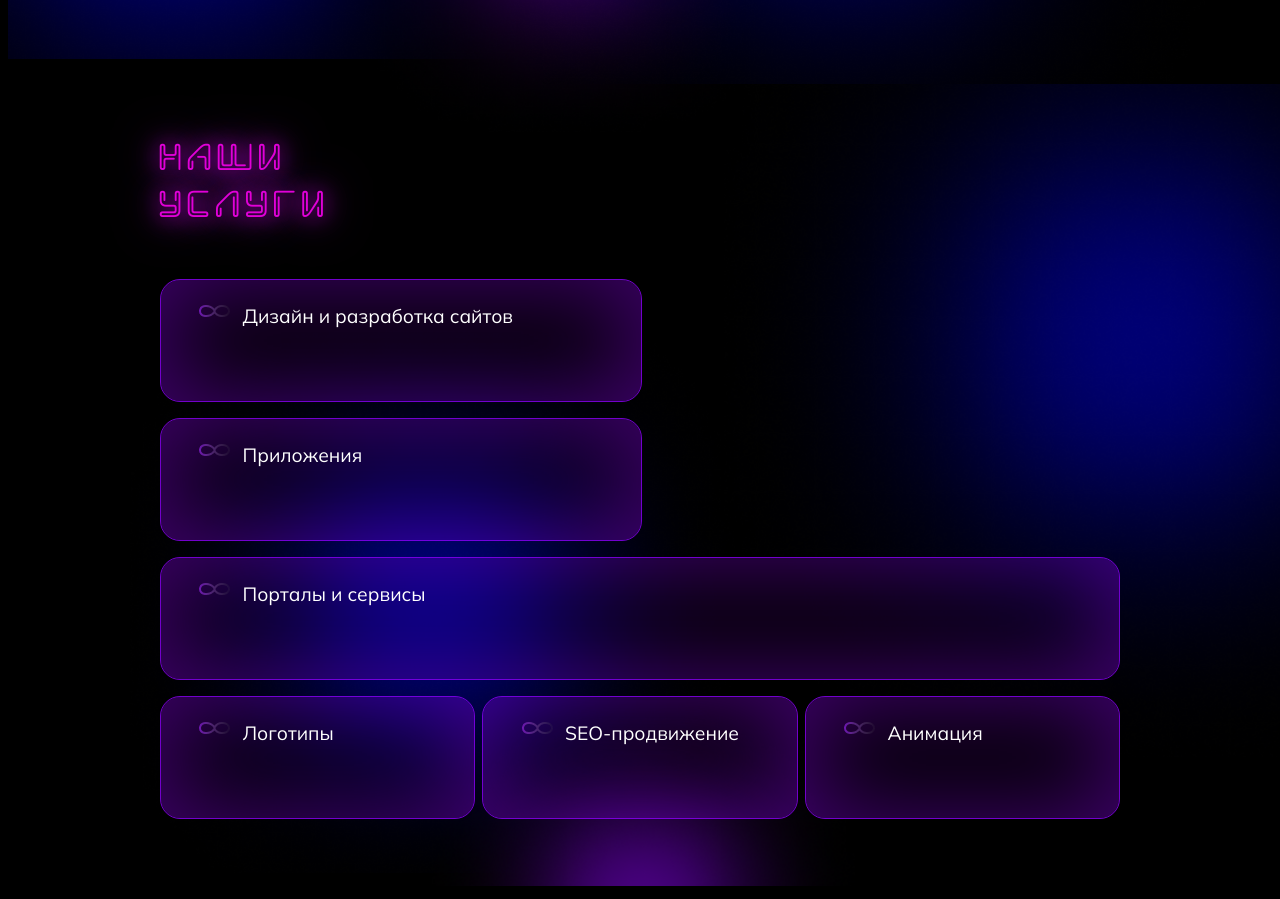
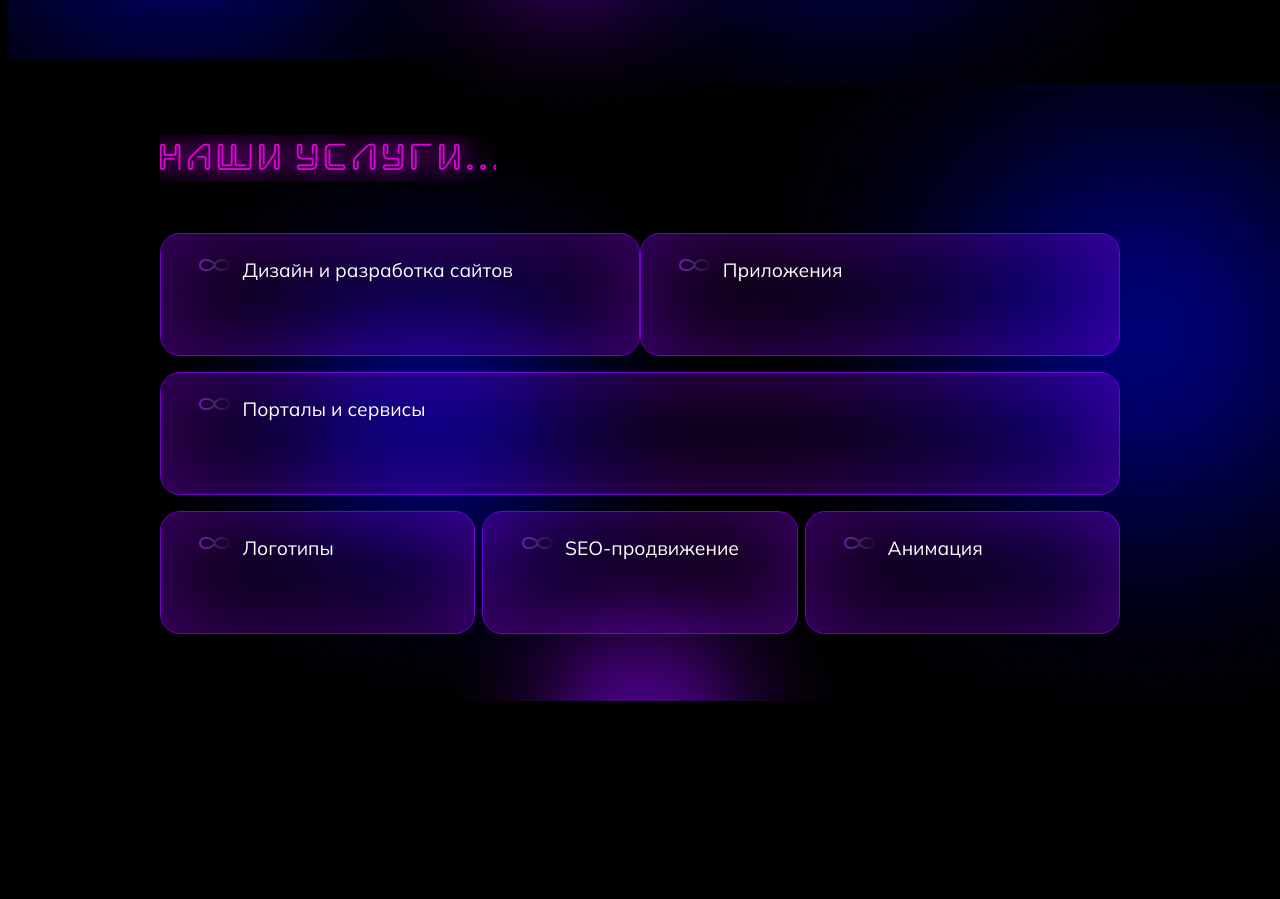
Before and after one commit to WebEvolutionApp/Front, a React (Vite) app: page / in a window 1280 px wide. Shown: the part 1360-2259 px from the top of the page. After the commit the page ends 2140 px from the top, so only its background shows below. Built offline with nearby package versions, Linux system fonts and the light colour scheme.

Commit message:
animations added

```diff
--- a/src/components/OurServices/OurServices.jsx
+++ b/src/components/OurServices/OurServices.jsx
@@ -1,4 +1,4 @@
-import React from "react";
+import React, { useEffect, useRef } from "react";
 import s from "./styles.module.scss";
 import ellipseOne from "../../assets/images/Ellipse1.1.png";
 import ellipseTwo from "../../assets/images/Ellipse2.2.png";
@@ -7,6 +7,29 @@ import TextWindow from "../ui/TextWindow/TextWindow";
 import infinite from "../../assets/images/Infinite.png";
 
 export function OurServices() {
+  const titleRef = useRef(null);
+
+  useEffect(() => {
+    const observer = new IntersectionObserver(
+      ([entry]) => {
+        if (entry.isIntersecting) {
+          titleRef.current.classList.add(s.typingActive);
+        }
+      },
+      { threshold: 0.5 }
+    );
+
+    if (titleRef.current) {
+      observer.observe(titleRef.current);
+    }
+
+    return () => {
+      if (titleRef.current) {
+        observer.unobserve(titleRef.current);
+      }
+    };
+  }, []);
+
   return (
     <div className={s.ourServices__container}>
       <img
@@ -25,8 +48,9 @@ export function OurServices() {
         alt=""
       />
       <div className={s.ourServices__content}>
-        <div className={s.ourServices__title}>Наши услуги</div>
+        <div ref={titleRef} className={s.ourServices__title}>Наши услуги...</div>
         <div className={s.ourServices__mainSection}>
+          <div className={s.ourServices__sectionOne}>
             <TextWindow customClassName={s.textWindow} width="31.5vw">
               <img className={s.ourServices__logo} src={infinite} alt="icon" />
               &nbsp;Дизайн и разработка сайтов
@@ -35,31 +59,27 @@ export function OurServices() {
               <img className={s.ourServices__logo} src={infinite} alt="icon" />
               &nbsp;Приложения
             </TextWindow>
+          </div>
+          <div className={s.ourServices__sectionTwo}>
             <TextWindow customClassName={s.textWindow} width="100%">
               <img className={s.ourServices__logo} src={infinite} alt="icon" />
               &nbsp;Порталы и сервисы
             </TextWindow>
+          </div>
+          <div className={s.ourServices__sectionThree}>
             <TextWindow customClassName={s.textWindow} width="18.5vw">
               <img className={s.ourServices__logo} src={infinite} alt="icon" />
               &nbsp;Логотипы
             </TextWindow>
-
-          <TextWindow
-            customClassName={s.textWindow}
-            width="18.5vw"
-          >
+            <TextWindow customClassName={s.textWindow} width="18.5vw">
               <img className={s.ourServices__logo} src={infinite} alt="icon" />
               &nbsp;SEO-продвижение
             </TextWindow>
-            <TextWindow
-            customClassName={s.textWindow}
-            width="18.5vw"
-          >
+            <TextWindow customClassName={s.textWindow} width="18.5vw">
               <img className={s.ourServices__logo} src={infinite} alt="icon" />
               &nbsp;Анимация
             </TextWindow>
-
-
+          </div>
         </div>
       </div>
     </div>
--- a/src/components/OurServices/styles.module.scss
+++ b/src/components/OurServices/styles.module.scss
@@ -37,6 +37,9 @@
 
 &__title {
     width: 30%;
+    white-space: nowrap;
+    overflow: hidden;
+    border-right: 2px solid;
     @include fontTitleDec2();
     text-shadow:
       0 0 30px rgba(221, 0, 255, .75),
@@ -46,10 +49,39 @@
     margin-bottom: 4vw;
   }
 
+  @keyframes typing {
+    from { width: 0; }
+    to { width: 35%; }
+  }
+
+  @keyframes blink-caret {
+    30% { border-color: transparent; }
+  }
+
+  &__title.typingActive {
+    animation: typing 3s steps(30) 1s 1 normal both, blink-caret 0.75s step-end infinite;
+  }
+
+
+
 &__mainSection {
     width: 100%;
+}
+
+&__sectionOne {
+    width: 100%;
     display: flex;
-    flex-wrap: wrap;
+    flex-wrap: nowrap;
+    justify-content: space-between;
+}
+
+&__sectionTwo {
+    display: flex;
+}
+
+&__sectionThree {
+    display: flex;
+    flex-wrap: nowrap;
     justify-content: space-between;
 }
 }
@@ -60,7 +92,11 @@
     margin-bottom: 1.2vw;
     padding-top: 2vw;
     padding-left: 6vw;
-    cursor: pointer;
+    transition: height 0.3s ease;
+
+    &:hover {
+        height: 11vw;
+    }
 }
 
 .ourServices__logo {
```
Lines whose indentation alone changed are shown as unchanged.
